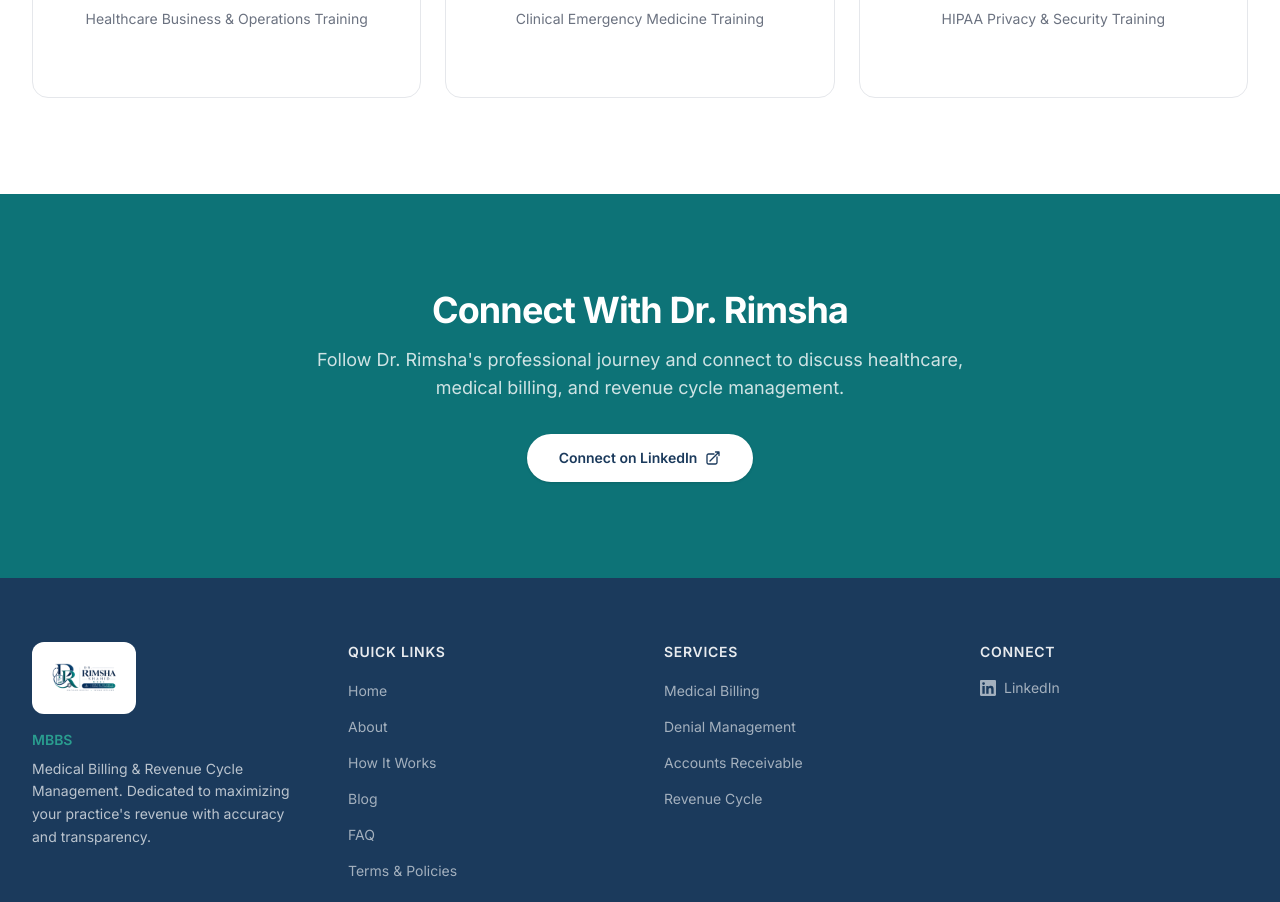
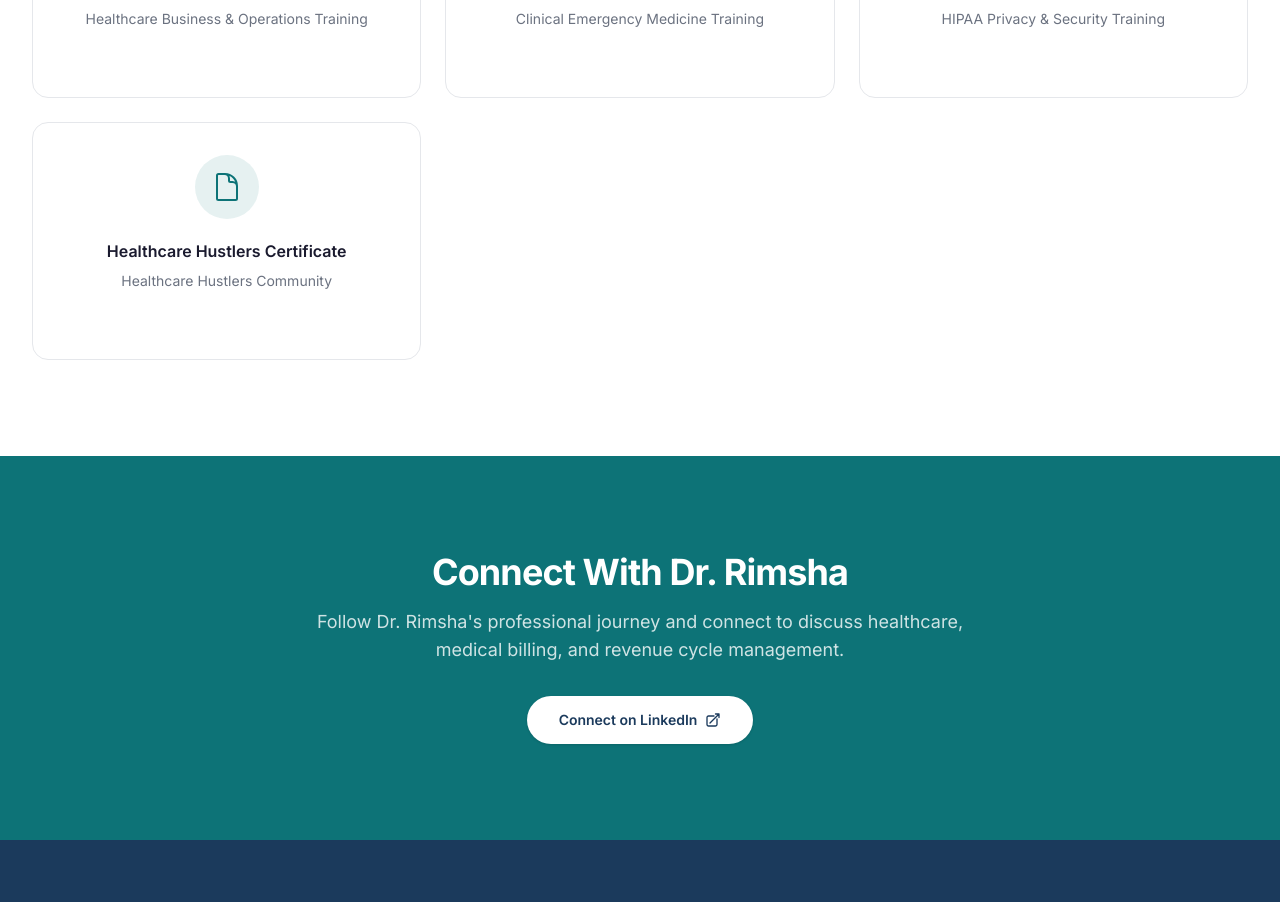
Before and after one commit to M-HUZAIFA-KHILJI/Dr-Rimsha-Shahid, a Next.js app: page /about in a window 1280 px wide. Shown: the part 3320-4222 px from the top of the page. Built offline with nearby package versions, Linux system fonts and the light colour scheme.

Commit message:
Add Healthcare Hustlers Certificate (image lightbox)

```diff
--- a/src/components/CertificationsSection.tsx
+++ b/src/components/CertificationsSection.tsx
@@ -18,10 +18,17 @@ const certifications = [
     issuer: "HIPAA Privacy & Security Training",
     file: "/docs/cert-hipaa-2.pdf",
   },
+  {
+    name: "Healthcare Hustlers Certificate",
+    issuer: "Healthcare Hustlers Community",
+    file: "/docs/cert-healthcare-hustlers.png",
+  },
 ];
 
 export function CertificationsSection() {
-  const [openCert, setOpenCert] = useState<string | null>(null);
+  const [openCert, setOpenCert] = useState<
+    (typeof certifications)[number] | null
+  >(null);
 
   return (
     <>
@@ -40,7 +47,7 @@ export function CertificationsSection() {
             {certifications.map((cert) => (
               <button
                 key={cert.name}
-                onClick={() => setOpenCert(cert.file)}
+                onClick={() => setOpenCert(cert)}
                 className="group flex flex-col items-center justify-center rounded-2xl border border-border bg-white p-8 text-center transition hover:border-primary/30 hover:shadow-md cursor-pointer"
               >
                 <div className="flex h-16 w-16 items-center justify-center rounded-full bg-primary/10 text-primary transition group-hover:bg-primary group-hover:text-white">
@@ -115,11 +122,20 @@ export function CertificationsSection() {
                 </svg>
               </button>
             </div>
-            <iframe
-              src={openCert}
-              className="flex-1 w-full"
-              title="Certificate"
-            />
+            {openCert.file.endsWith(".pdf") ? (
+              <iframe
+                src={openCert.file}
+                className="flex-1 w-full"
+                title="Certificate"
+              />
+            ) : (
+              // eslint-disable-next-line @next/next/no-img-element
+              <img
+                src={openCert.file}
+                alt={openCert.name}
+                className="flex-1 w-full object-contain bg-surface"
+              />
+            )}
           </div>
         </div>
       )}
```
Also changed, not shown: public/docs/cert-healthcare-hustlers.png (added).
